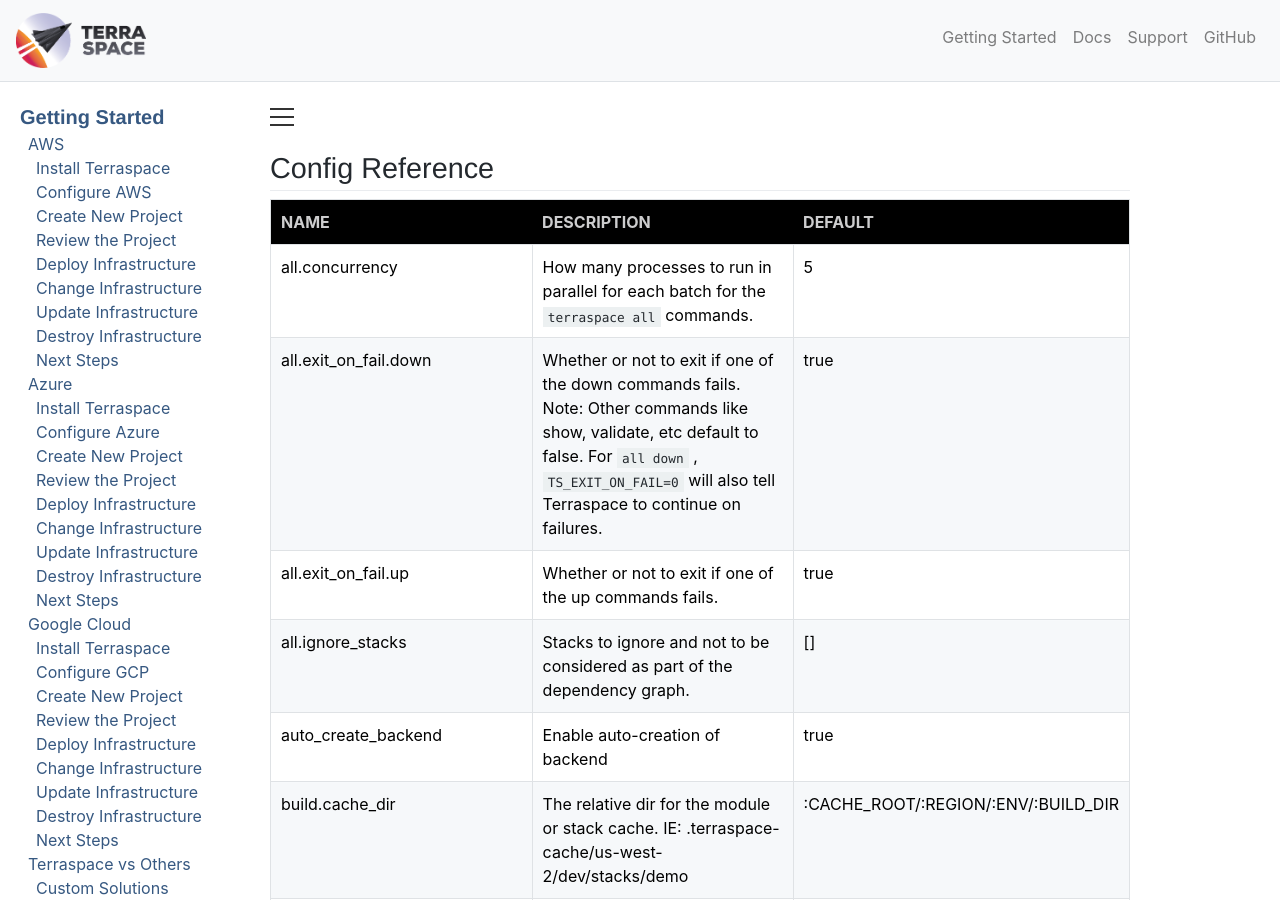
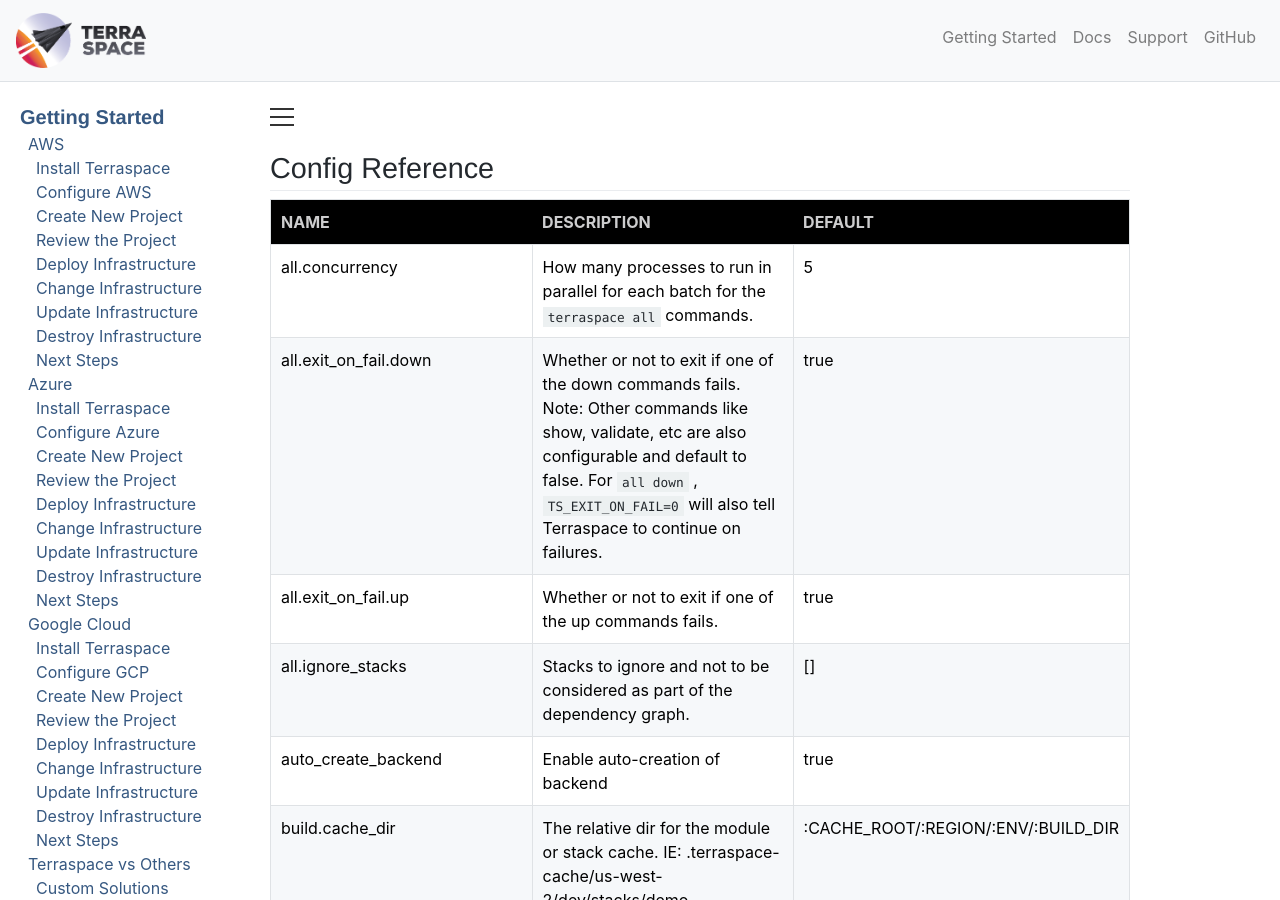
Before and after one commit to boltops-tools/terraspace-docs, a Jekyll site: the page built from _docs/config/reference.md, in a window 1280 px wide and 900 px high. Built offline with Jekyll 4.4.1, drawn with Linux system fonts in a browser that asks for light colours; a script that is not in the unit is left out.

Commit message:
update config reference

```diff
--- a/_docs/config/reference.md
+++ b/_docs/config/reference.md
@@ -5,7 +5,7 @@ title: Config Reference
 Name | Description | Default
 --- | --- | ---
 all.concurrency | How many processes to run in parallel for each batch for the `terraspace all` commands. | 5
-all.exit_on_fail.down | Whether or not to exit if one of the down commands fails. Note: Other commands like show, validate, etc default to false. For `all down` , `TS_EXIT_ON_FAIL=0` will also tell Terraspace to continue on failures. | true
+all.exit_on_fail.down | Whether or not to exit if one of the down commands fails. Note: Other commands like show, validate, etc are also configurable and default to false. For `all down` , `TS_EXIT_ON_FAIL=0` will also tell Terraspace to continue on failures. | true
 all.exit_on_fail.up | Whether or not to exit if one of the up commands fails. | true
 all.ignore_stacks | Stacks to ignore and not to be considered as part of the dependency graph. | []
 auto_create_backend | Enable auto-creation of backend | true
```
